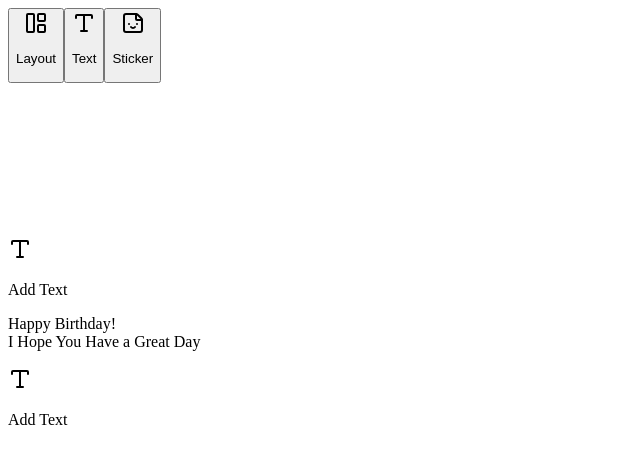
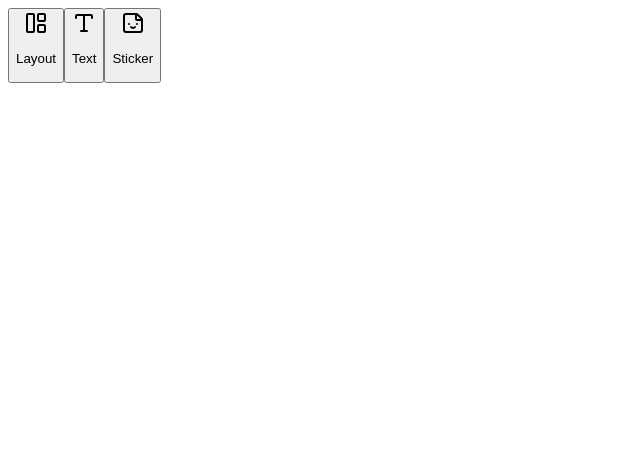
Before and after one commit to ArunRoy404/memorii-nextjs, a Next.js app: page /editor/CardEditorPage in a window 1280 px wide. Shown: the top 464 px of the page, without its empty margins (0-640 px from the left). Built offline with nearby package versions, Linux system fonts and the light colour scheme.

Commit message:
refactor: insert text option removed

```diff
--- a/src/pages/editor/CardEditorPage.jsx
+++ b/src/pages/editor/CardEditorPage.jsx
@@ -21,7 +21,7 @@ const CardEditorPage = () => {
             className='container mx-auto px-4 lg:px-0 h-full flex items-center justify-center'
         >
             <div
-                className='flex gap-10 w-full'
+                className='flex gap-10 mx-auto'
             >
                 {/* template front  */}
                 <div className={`relative max-w-[500px]`}
@@ -47,7 +47,7 @@ const CardEditorPage = () => {
 
                 {/* page and text options  */}
                 <div
-                    className='flex w-full  flex-1 max-h-max'
+                    className='flex max-h-max'
                 >
                     {/* editor  */}
                     {/* <div
@@ -56,7 +56,7 @@ const CardEditorPage = () => {
                     <CardEditor />
 
                     {/* add text options  */}
-                    <CardTextInsert />
+                    {/* <CardTextInsert /> */}
                 </div>
             </div>
         </div>
```
